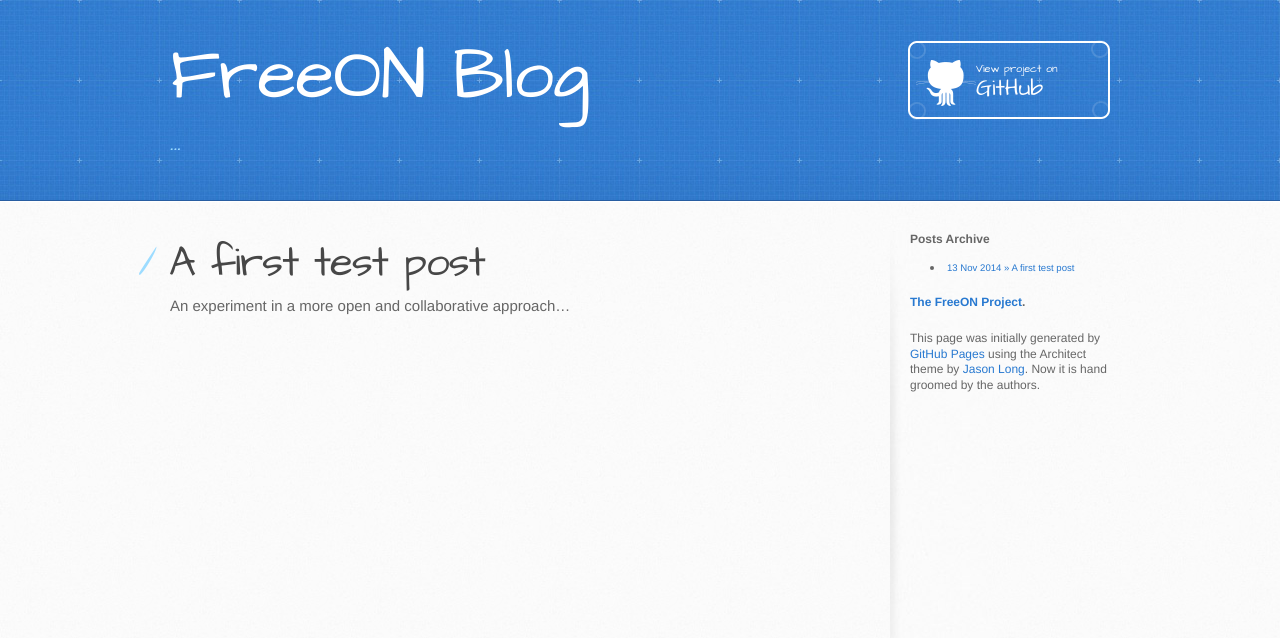
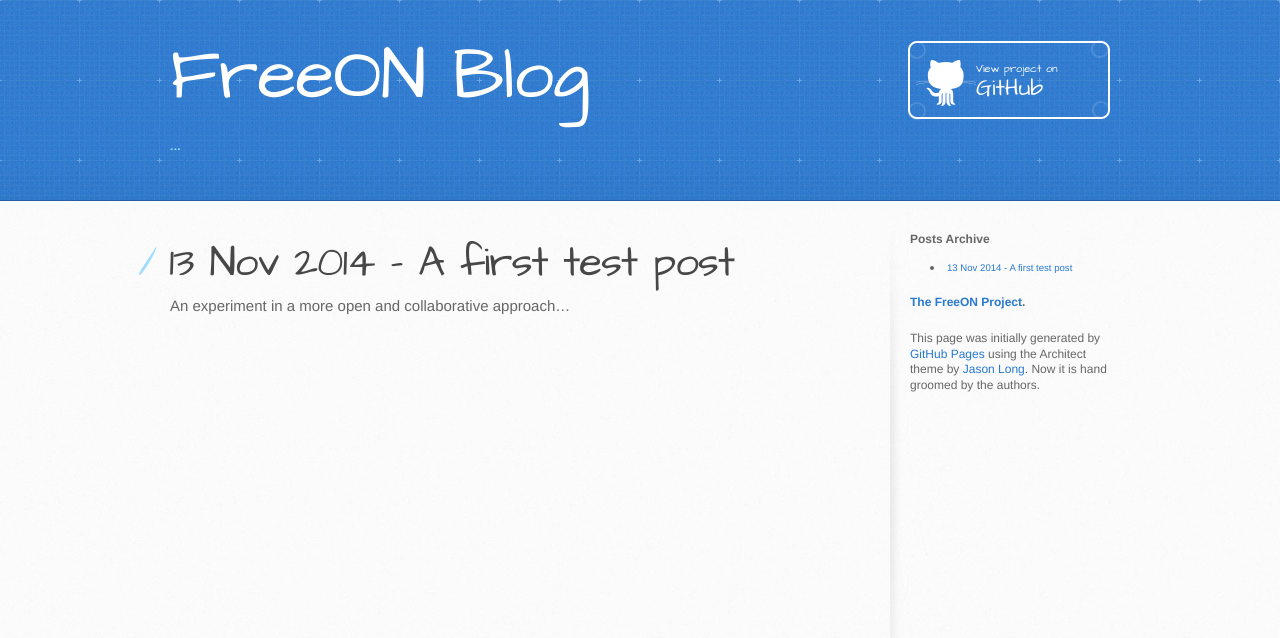
Before and after one commit to FreeON/blog, a Jekyll site: the page built from _posts/2014-11-13-A-first-test-post.markdown, in a window 1280 px wide. Shown: the top 638 px of the page. Built offline with Jekyll 4.4.1, drawn with Linux system fonts in a browser that asks for light colours; comment, search, counter and statistics services are not loaded.

Commit message:
add defaults to front-matter

```diff
--- a/_config.yml
+++ b/_config.yml
@@ -8,5 +8,12 @@
 pages_list:
   Main: "/blog"
 
+defaults:
+  -
+    scope:
+      path: ""
+    values:
+      layout: "default"
+
 url: http://www.freeon.org/blog
 baseurl: /blog
--- a/_drafts/templating-in-fortran.markdown
+++ b/_drafts/templating-in-fortran.markdown
@@ -1,10 +1,8 @@
 ---
-layout: default
 title: Templating in Fortran
 ---
 
-Templating
-----------
+# {{ page.date | date_to_string }} - {{ page.title }}
 
 Without templating, supporting `double`/`single` precision versions of a
 function requires two separate implementations of that function, differing
--- a/_includes/latest_posts.html
+++ b/_includes/latest_posts.html
@@ -1,7 +1,7 @@
 <ul>
   {% for post in site.posts %}
   <li>
-    <a href="{{ site.baseurl}}{{ post.url }}">{{ post.title }}</a>
+    <a href="{{ site.baseurl}}{{ post.url }}">{{ post.date | date_to_string }} - {{ post.title }}</a>
   </li>
   {% endfor %}
 </ul>
--- a/_layouts/default.html
+++ b/_layouts/default.html
@@ -65,7 +65,7 @@
             <li>
               <small>
                 <a href="{{ site.baseurl }}{{ post.url }}">
-                  {{ post.date | date_to_string }} &raquo; {{ post.title }}
+                  {{ post.date | date_to_string }} - {{ post.title }}
                 </a>
               </small>
             </li>
--- a/_posts/2014-11-13-A-first-test-post.markdown
+++ b/_posts/2014-11-13-A-first-test-post.markdown
@@ -1,8 +1,7 @@
 ---
-layout: default
 title: A first test post
 ---
 
-# {{ page.title }}
+# {{ page.date | date_to_string }} - {{ page.title }}
 
 An experiment in a more open and collaborative approach...
```
